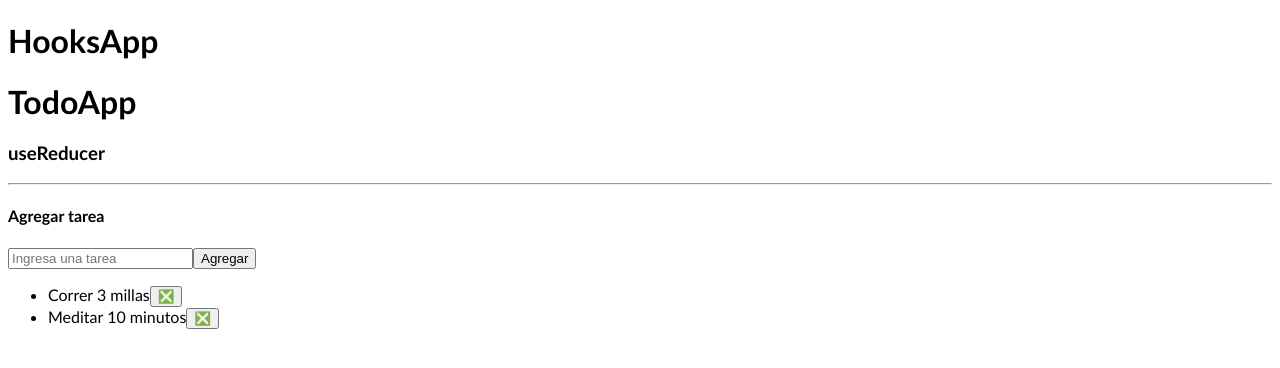
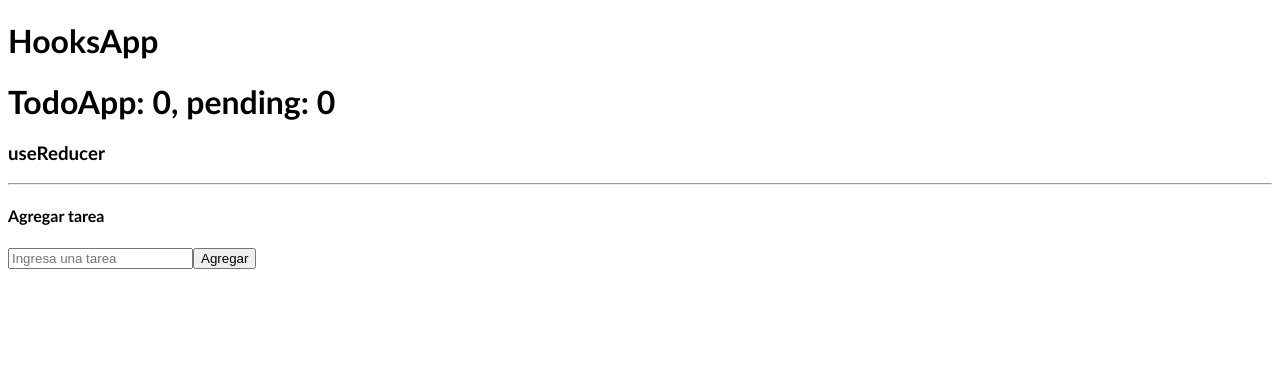
Before and after one commit to JhonEduard26/hooks-app, a React (Vite) app: page / in a window 1280 px wide. Shown: the top 368 px of the page. Built offline with nearby package versions, Linux system fonts and the light colour scheme.

Commit message:
[ADD] toggle todo and use todos hook

```diff
--- a/src/08-useReducer/TodoApp.jsx
+++ b/src/08-useReducer/TodoApp.jsx
@@ -1,42 +1,14 @@
-import { useReducer } from 'react'
+import { useTodos } from '../hooks'
 import { TodoAdd } from './TodoAdd'
 import { TodoList } from './TodoList'
-import { todoReducer } from './todoReducer'
-
-const initialState = [
-  {
-    id: new Date().getTime(),
-    description: 'Correr 3 millas',
-    done: false,
-  },
-  {
-    id: new Date().getTime() + 100,
-    description: 'Meditar 10 minutos',
-    done: false,
-  }
-]
 
 export const TodoApp = () => {
 
-  const [todos, dispatch] = useReducer(todoReducer, initialState)
-
-  const onNewTodo = (todo) => {
-    dispatch({
-      type: '[TODO] add todo',
-      payload: todo,
-    })
-  }
-
-  const onDeleteTodo = (id) => {
-    dispatch({
-      type: '[TODO] delete a todo',
-      payload: id
-    })
-  }
+  const { todos, todosCount, pendingTodosCount, onNewTodo, onToggleTodo, onDeleteTodo } = useTodos()
 
   return (
     <>
-      <h1>TodoApp</h1>
+      <h1>TodoApp: {todosCount}, pending: {pendingTodosCount}</h1>
       <h3>useReducer</h3>
       <hr />
 
@@ -46,7 +18,11 @@ export const TodoApp = () => {
       </div>
 
       <div>
-        <TodoList todos={todos} onDeleteTodo={onDeleteTodo} />
+        <TodoList
+          todos={todos}
+          onDeleteTodo={onDeleteTodo}
+          onToggleTodo={onToggleTodo}
+        />
       </div>
 
     </>
--- a/src/08-useReducer/TodoItem.jsx
+++ b/src/08-useReducer/TodoItem.jsx
@@ -1,8 +1,13 @@
-export const TodoItem = ({ id, description, done, handleDelete }) => {
+export const TodoItem = ({ id, description, done, onDeleteTodo, onToggleTodo }) => {
   return (
     <li>
-      <span>{description}</span>
-      <button onClick={() => handleDelete(id)}>❎</button>
+      <span
+        className={`${done ? "completed" : ''} pointer`.trim()}
+        onClick={() => onToggleTodo(id)}
+      >
+        {description}
+      </span>
+      <button onClick={() => onDeleteTodo(id)}>❎</button>
     </li>
   )
 }
--- a/src/08-useReducer/TodoList.jsx
+++ b/src/08-useReducer/TodoList.jsx
@@ -1,6 +1,6 @@
 import { TodoItem } from './TodoItem'
 
-export const TodoList = ({ todos = [], onDeleteTodo }) => {
+export const TodoList = ({ todos = [], onDeleteTodo, onToggleTodo }) => {
   return (
     <ul>
       {
@@ -10,7 +10,8 @@ export const TodoList = ({ todos = [], onDeleteTodo }) => {
             id={id}
             description={description}
             done={done}
-            handleDelete={onDeleteTodo}
+            onDeleteTodo={onDeleteTodo}
+            onToggleTodo={onToggleTodo}
           />
         ))
       }
--- a/src/08-useReducer/todoReducer.js
+++ b/src/08-useReducer/todoReducer.js
@@ -5,6 +5,16 @@ export const todoReducer = (state = [], action) => {
       return [...state, action.payload]
     case '[TODO] delete a todo':
       return state.filter(todo => todo.id !== action.payload)
+    case '[TODO] toggle todo':
+      return state.map(todo => {
+        if (todo.id === action.payload) {
+          return {
+            ...todo,
+            done: !todo.done,
+          }
+        }
+        return todo
+      })
     default:
       return state
   }
--- a/src/hooks/index.js
+++ b/src/hooks/index.js
@@ -1,3 +1,4 @@
 export * from './useCounter'
 export * from './useFetch'
 export * from './useForm'
+export * from './useTodos'
--- /dev/null
+++ b/src/hooks/useTodos.js
@@ -0,0 +1,45 @@
+import { useReducer, useEffect } from 'react'
+import { todoReducer } from '../08-useReducer/todoReducer'
+
+const init = () => {
+  return JSON.parse(localStorage.getItem('todos')) || []
+}
+
+export const useTodos = () => {
+
+  const [todos, dispatch] = useReducer(todoReducer, [], init)
+
+  useEffect(() => {
+    localStorage.setItem('todos', JSON.stringify(todos))
+  }, [todos])
+
+  const onNewTodo = (todo) => {
+    dispatch({
+      type: '[TODO] add todo',
+      payload: todo,
+    })
+  }
+
+  const onToggleTodo = (id) => {
+    dispatch({
+      type: '[TODO] toggle todo',
+      payload: id
+    })
+  }
+
+  const onDeleteTodo = (id) => {
+    dispatch({
+      type: '[TODO] delete a todo',
+      payload: id
+    })
+  }
+
+  return {
+    todos,
+    onNewTodo,
+    onToggleTodo,
+    onDeleteTodo,
+    todosCount: todos.length,
+    pendingTodosCount: todos.filter(todo => !todo.done).length
+  }
+}
--- a/src/styles.css
+++ b/src/styles.css
@@ -2,3 +2,11 @@ html,
 body {
   font-family: 'Trebuchet MS', sans-serif;
 }
+
+.pointer {
+  cursor: pointer;
+}
+
+.completed {
+  text-decoration: line-through;
+}
```
